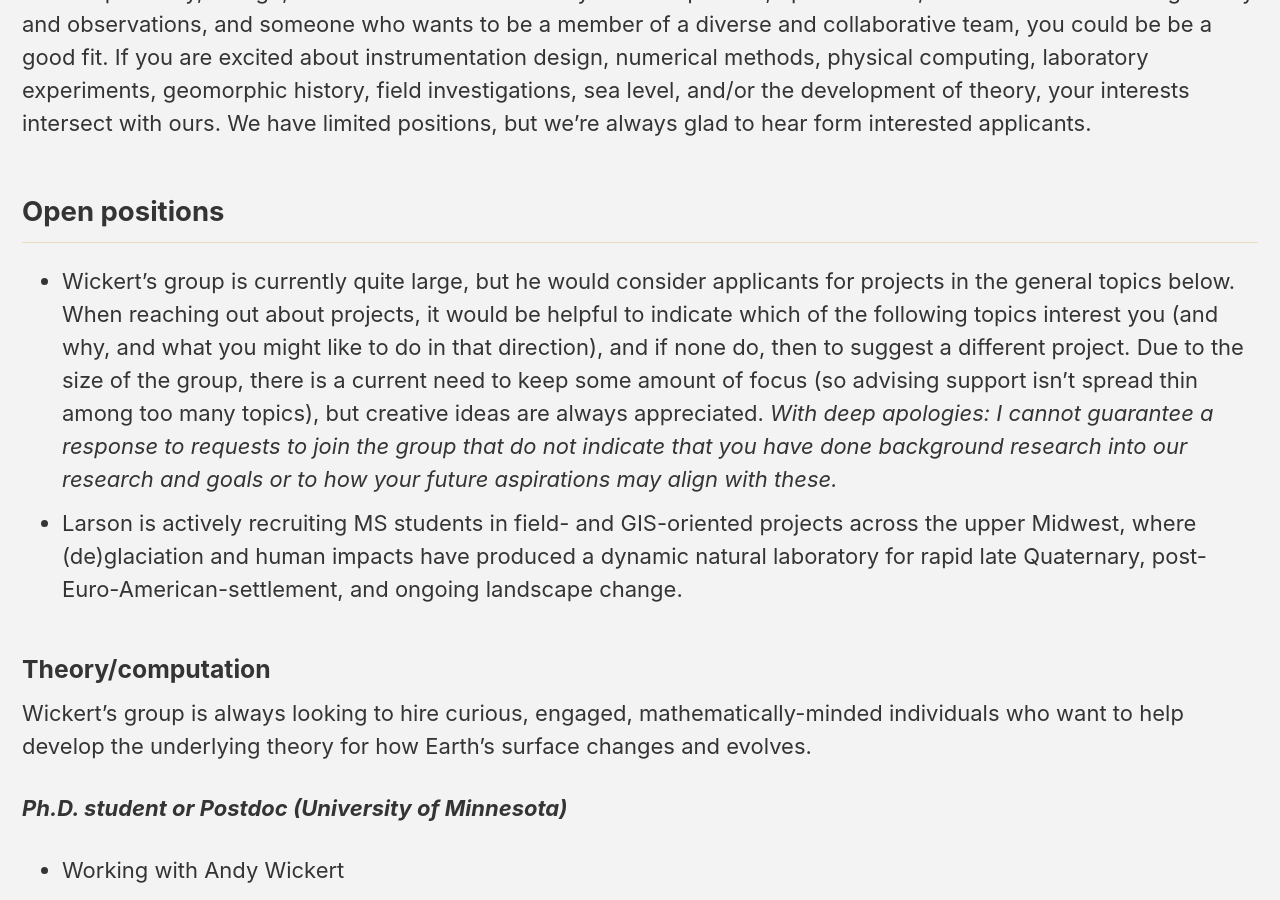
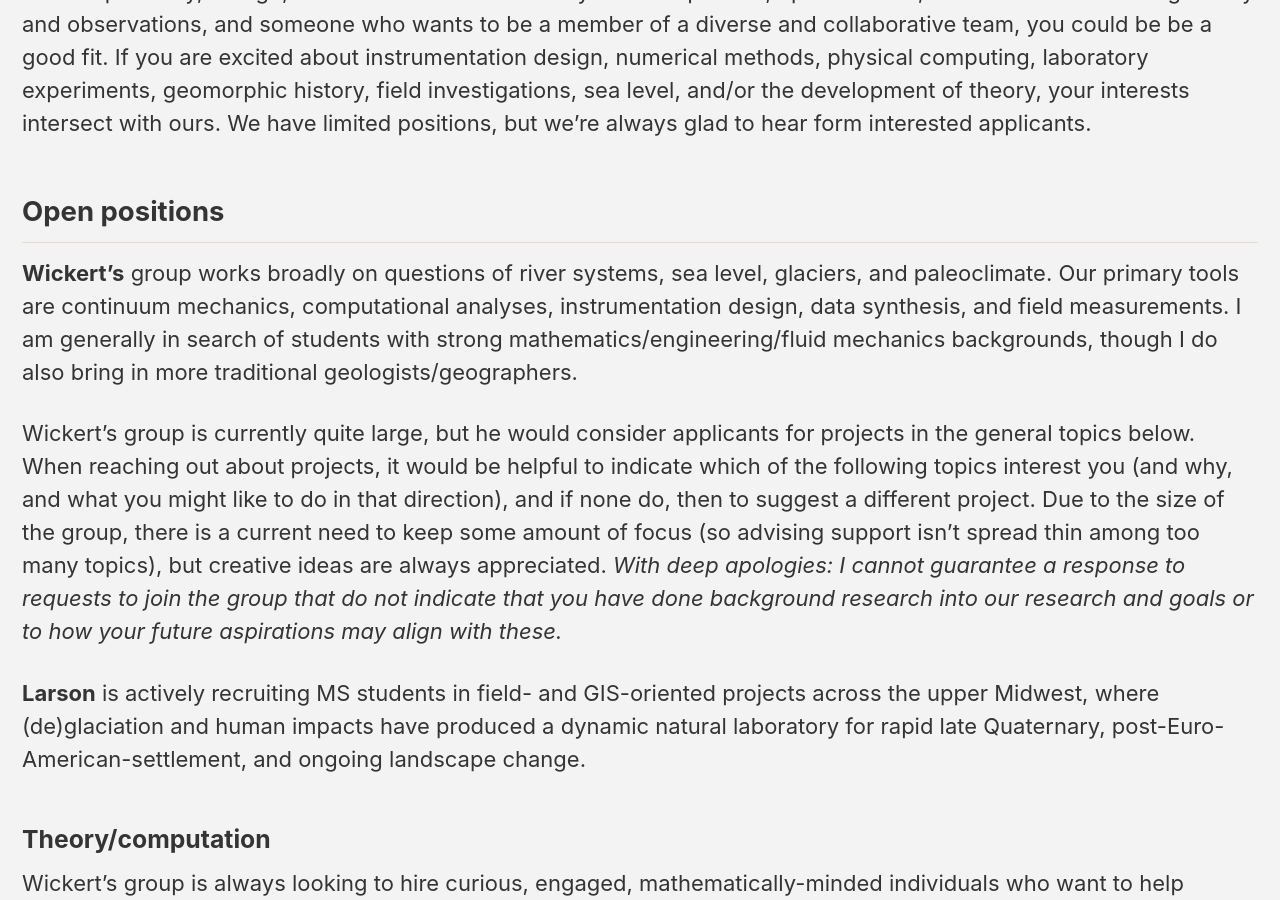
Before and after one commit to MNiMORPH/MNiMORPH.github.io, a Jekyll site: the page built from _pages/prospective.md, in a window 1280 px wide and 900 px high, scrolled down 992 px. Built offline with Jekyll 4.4.1, drawn with Linux system fonts in a browser that asks for light colours; cached includes are drawn as plain includes; nearby versions of some CDN libraries.

Commit message:
Succinct language about my group's broad focus

```diff
--- a/_pages/prospective.md
+++ b/_pages/prospective.md
@@ -25,8 +25,11 @@
 
 ## Open positions
 
-* Wickert's group is currently quite large, but he would consider applicants for projects in the general topics below. When reaching out about projects, it would be helpful to indicate which of the following topics interest you (and why, and what you might like to do in that direction), and if none do, then to suggest a different project. Due to the size of the group, there is a current need to keep some amount of focus (so advising support isn't spread thin among too many topics), but creative ideas are always appreciated. *With deep apologies: I cannot guarantee a response to requests to join the group that do not indicate that you have done background research into our research and goals or to how your future aspirations may align with these.*
-* Larson is actively recruiting MS students in field- and GIS-oriented projects across the upper Midwest, where (de)glaciation and human impacts have produced a dynamic natural laboratory for rapid late Quaternary, post-Euro-American-settlement, and ongoing landscape change.
+**Wickert's** group works broadly on questions of river systems, sea level, glaciers, and paleoclimate. Our primary tools are continuum mechanics, computational analyses, instrumentation design, data synthesis, and field measurements. I am generally in search of students with strong mathematics/engineering/fluid mechanics backgrounds, though I do also bring in more traditional geologists/geographers.
+
+Wickert's group is currently quite large, but he would consider applicants for projects in the general topics below. When reaching out about projects, it would be helpful to indicate which of the following topics interest you (and why, and what you might like to do in that direction), and if none do, then to suggest a different project. Due to the size of the group, there is a current need to keep some amount of focus (so advising support isn't spread thin among too many topics), but creative ideas are always appreciated. *With deep apologies: I cannot guarantee a response to requests to join the group that do not indicate that you have done background research into our research and goals or to how your future aspirations may align with these.*
+
+**Larson** is actively recruiting MS students in field- and GIS-oriented projects across the upper Midwest, where (de)glaciation and human impacts have produced a dynamic natural laboratory for rapid late Quaternary, post-Euro-American-settlement, and ongoing landscape change.
 
 ### Theory/computation
 
```
